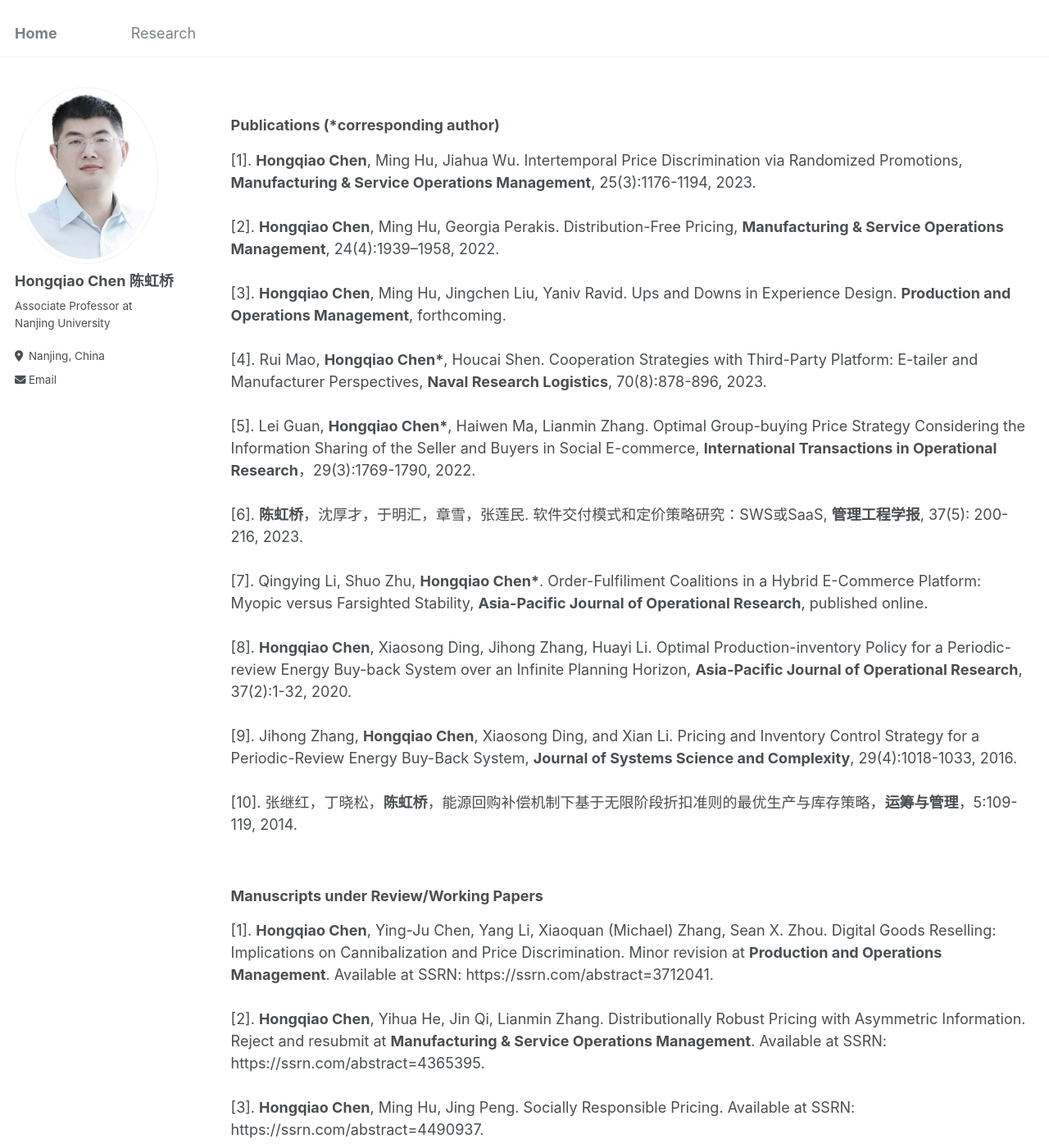
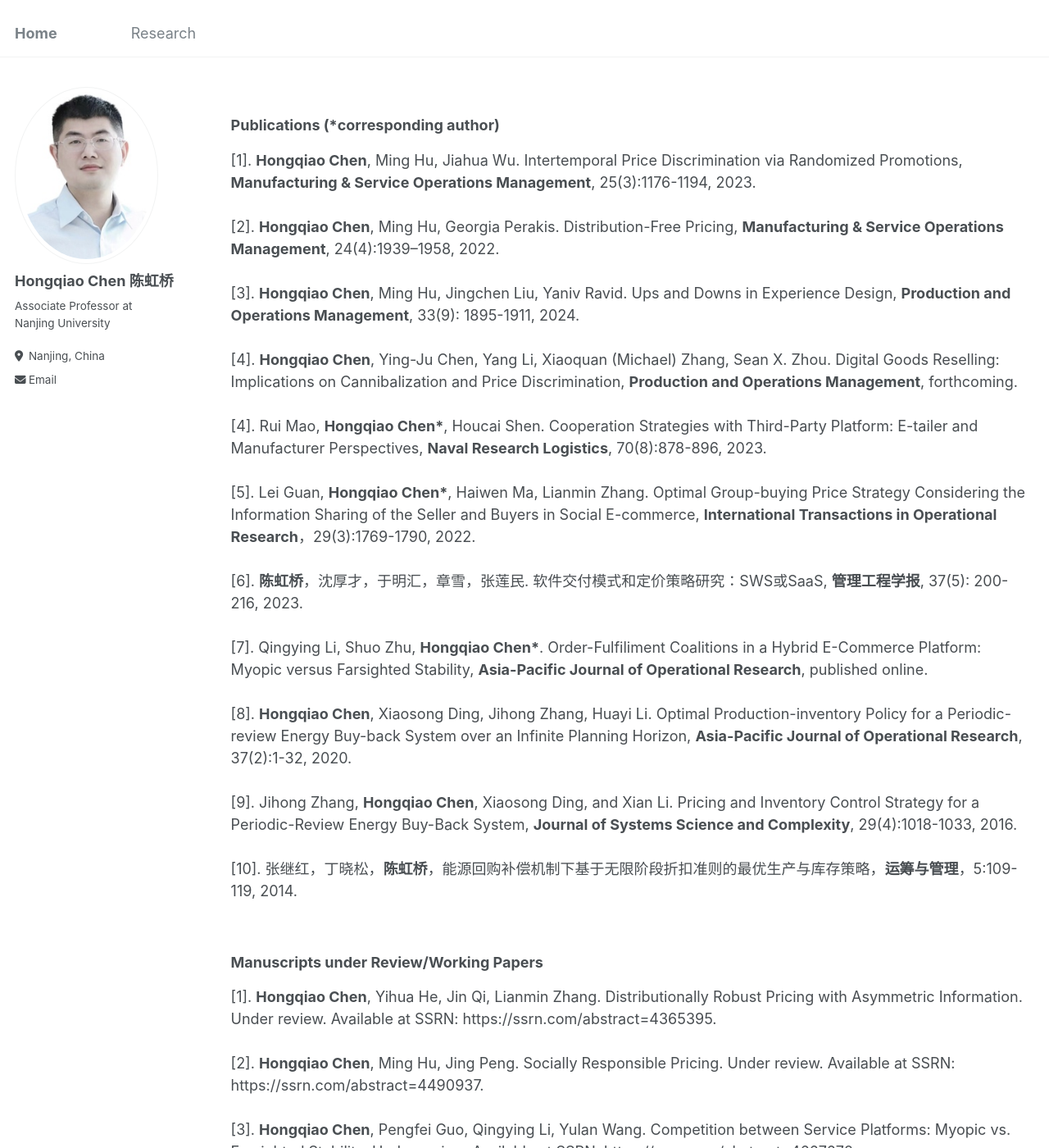
Before and after one commit to chq2024/chq2024.github.io, a Jekyll site: the page built from research.md, in a window 1280 px wide and 1400 px high. Shown: the whole window at 82% size. Built offline with Jekyll 4.4.1, drawn with Linux system fonts in a browser that asks for light colours; some of the changed text lies outside the part shown.

Commit message:
Update research.md

```diff
--- a/research.md
+++ b/research.md
@@ -13,7 +13,8 @@ redirect_from:
 ### Publications (\*corresponding author)
 [1]. **Hongqiao Chen**, Ming Hu, Jiahua Wu. Intertemporal Price Discrimination via Randomized Promotions, **Manufacturing & Service Operations Management**, 25(3):1176-1194, 2023.<br/><br/>
 [2]. **Hongqiao Chen**, Ming Hu, Georgia Perakis. Distribution-Free Pricing, **Manufacturing & Service Operations Management**, 24(4):1939–1958, 2022.<br/><br/>
-[3]. **Hongqiao Chen**, Ming Hu, Jingchen Liu, Yaniv Ravid. Ups and Downs in Experience Design. **Production and Operations Management**, forthcoming.<br/><br/>
+[3]. **Hongqiao Chen**, Ming Hu, Jingchen Liu, Yaniv Ravid. Ups and Downs in Experience Design, **Production and Operations Management**, 33(9): 1895-1911, 2024.<br/><br/>
+[4]. **Hongqiao Chen**, Ying-Ju Chen, Yang Li, Xiaoquan (Michael) Zhang, Sean X. Zhou. Digital Goods Reselling: Implications on Cannibalization and Price Discrimination, **Production and Operations Management**, forthcoming.<br/><br/>
 [4]. Rui Mao, **Hongqiao Chen\***, Houcai Shen. Cooperation Strategies with Third-Party Platform: E-tailer and Manufacturer Perspectives, **Naval Research Logistics**, 70(8):878-896, 2023.<br/><br/>
 [5]. Lei Guan, **Hongqiao Chen\***, Haiwen Ma, Lianmin Zhang. Optimal Group-buying Price Strategy Considering the Information Sharing of the Seller and Buyers in Social E-commerce, **International Transactions in Operational Research**，29(3):1769-1790, 2022.<br/><br/>
 [6]. **陈虹桥**，沈厚才，于明汇，章雪，张莲民. 软件交付模式和定价策略研究：SWS或SaaS, **管理工程学报**, 37(5): 200-216, 2023.<br/><br/>
@@ -23,7 +24,6 @@ redirect_from:
 [10]. 张继红，丁晓松，**陈虹桥**，能源回购补偿机制下基于无限阶段折扣准则的最优生产与库存策略，**运筹与管理**，5:109-119, 2014.<br/><br/>
 
 ### Manuscripts under Review/Working Papers
-[1]. **Hongqiao Chen**, Ying-Ju Chen, Yang Li, Xiaoquan (Michael) Zhang, Sean X. Zhou. Digital Goods Reselling: Implications on Cannibalization and Price Discrimination. Minor revision at **Production and Operations Management**. Available at SSRN: https://ssrn.com/abstract=3712041.<br/><br/>
-[2]. **Hongqiao Chen**, Yihua He, Jin Qi, Lianmin Zhang. Distributionally Robust Pricing with Asymmetric Information. Reject and resubmit at **Manufacturing & Service Operations Management**. Available at SSRN: https://ssrn.com/abstract=4365395.<br/><br/>
-[3]. **Hongqiao Chen**, Ming Hu, Jing Peng. Socially Responsible Pricing. Available at SSRN: https://ssrn.com/abstract=4490937.<br/><br/>
-[4]. **Hongqiao Chen**, Pengfei Guo, Qingying Li, Yulan Wang. Competition between Service Platforms: Myopic vs. Farsighted Stability. Available at SSRN: https://ssrn.com/abstract=4667672.<br/><br/>
+[1]. **Hongqiao Chen**, Yihua He, Jin Qi, Lianmin Zhang. Distributionally Robust Pricing with Asymmetric Information. Under review. Available at SSRN: https://ssrn.com/abstract=4365395.<br/><br/>
+[2]. **Hongqiao Chen**, Ming Hu, Jing Peng. Socially Responsible Pricing. Under review. Available at SSRN: https://ssrn.com/abstract=4490937.<br/><br/>
+[3]. **Hongqiao Chen**, Pengfei Guo, Qingying Li, Yulan Wang. Competition between Service Platforms: Myopic vs. Farsighted Stability. Under review. Available at SSRN: https://ssrn.com/abstract=4667672.<br/><br/>
```
